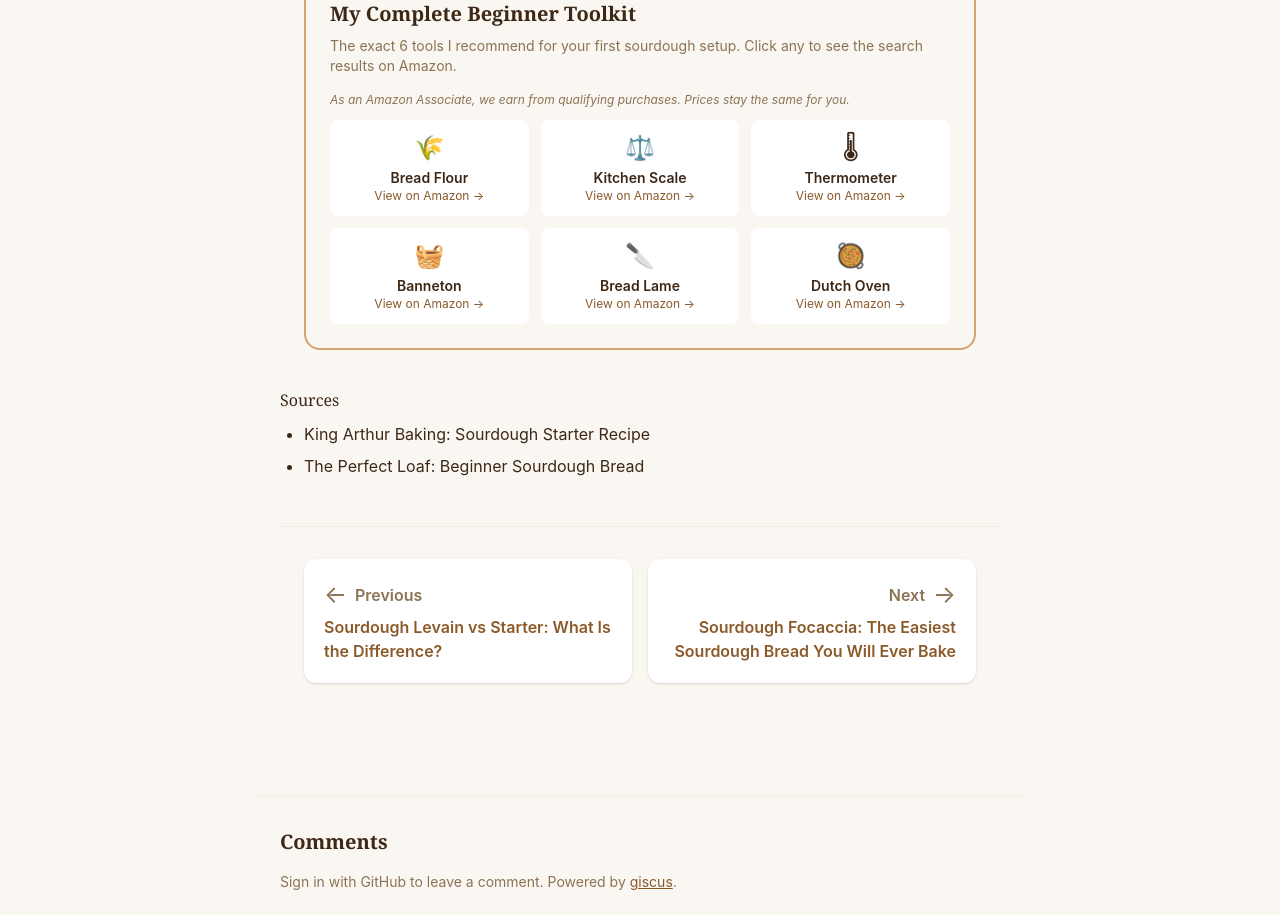
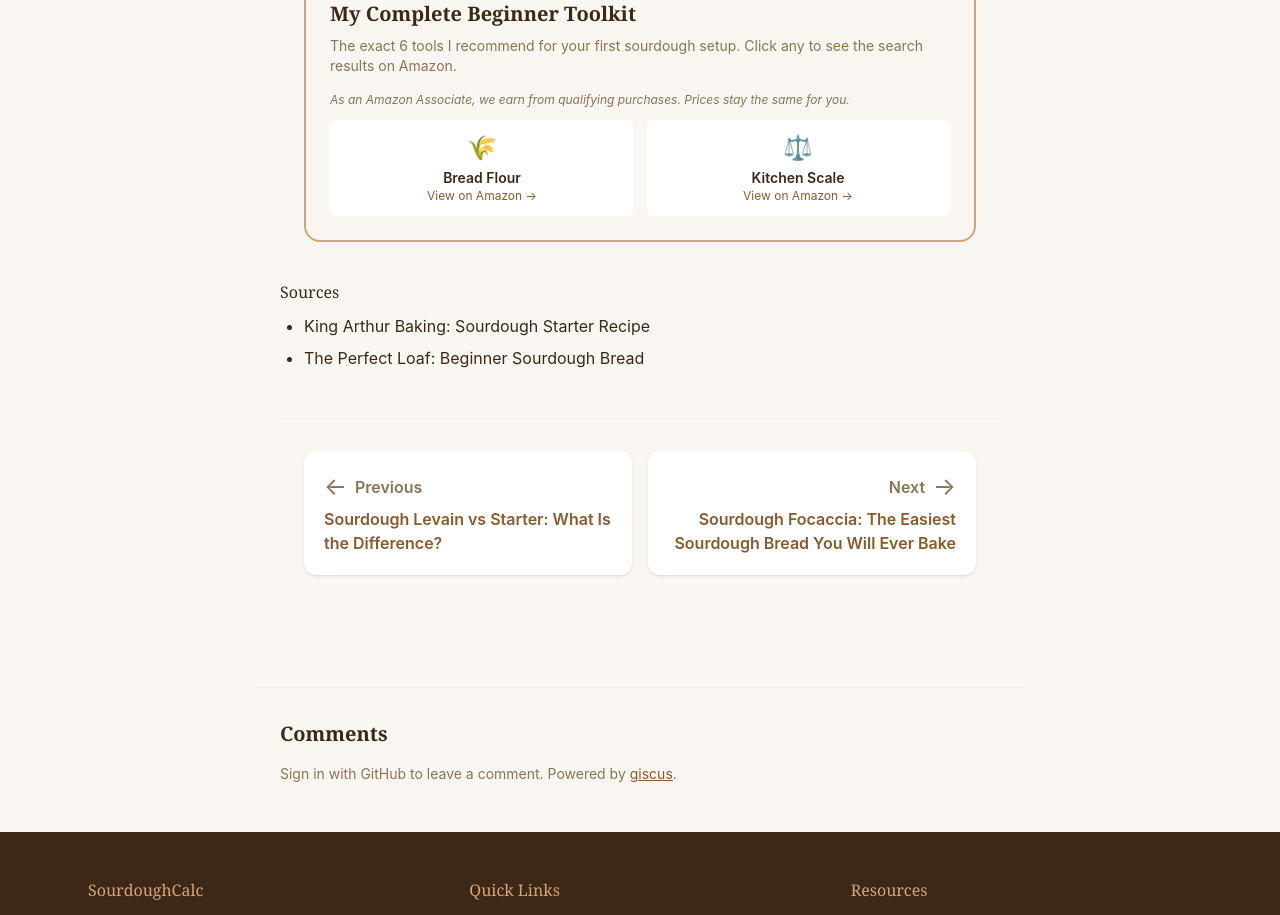
Before and after one commit to TZ005/sourdough-calculator, a Next.js app: page /blog/sourdough-for-beginners in a window 1280 px wide. Shown: the part 5460-6375 px from the top of the page. Built offline with nearby package versions, Linux system fonts and the light colour scheme.

Commit message:
seo: reduce affiliate links to 2 most relevant per blog post

```diff
--- a/app/blog/bakers-percentage/page.tsx
+++ b/app/blog/bakers-percentage/page.tsx
@@ -198,7 +198,7 @@
         <h3 className="text-xl font-bold mb-2 text-brand-dark">Tools for Baker's Percentage</h3>
         <p className="text-sm text-brand-muted mb-4">To use baker's percentage confidently you only need three things: an accurate scale, a base flour, and a way to track dough temperature.</p>
         <AffiliateDisclosure variant="inline" />
-        <div className="grid grid-cols-1 sm:grid-cols-3 gap-3">
+        <div className="grid grid-cols-1 sm:grid-cols-2 gap-3">
           <AffiliateLink
             href="https://www.amazon.com/s?k=etekcity+kitchen+scale&tag=sourdoughca0a-20"
             productName="Etekcity Kitchen Scale"
@@ -210,17 +210,7 @@
             <div className="font-semibold text-sm text-brand-dark">Kitchen Scale</div>
             <div className="text-xs text-brand-brown">View on Amazon →</div>
           </AffiliateLink>
-          <AffiliateLink
-            href="https://www.amazon.com/s?k=king+arthur+bread+flour&tag=sourdoughca0a-20"
-            productName="King Arthur Bread Flour"
-            source="blog_bakers-percentage"
-            aria-label="View King Arthur Bread Flour on Amazon"
-            className="block p-3 bg-white rounded-lg text-center hover:shadow transition-shadow"
-          >
-            <div className="text-2xl mb-1">🌾</div>
-            <div className="font-semibold text-sm text-brand-dark">Bread Flour</div>
-            <div className="text-xs text-brand-brown">View on Amazon →</div>
-          </AffiliateLink>
+
           <AffiliateLink
             href="https://www.amazon.com/s?k=thermopro+tp19+thermometer&tag=sourdoughca0a-20"
             productName="ThermoPro TP19 Thermometer"
--- a/app/blog/best-flour/page.tsx
+++ b/app/blog/best-flour/page.tsx
@@ -189,7 +189,7 @@
         <h3 className="text-xl font-bold mb-2 text-brand-dark">My Recommended Sourdough Flours</h3>
         <p className="text-sm text-brand-muted mb-4">Once you have the right flour, you'll also need a scale to measure it, a banneton to shape it, and an oven to bake it.</p>
         <AffiliateDisclosure variant="inline" />
-        <div className="grid grid-cols-2 sm:grid-cols-4 gap-3">
+        <div className="grid grid-cols-2 sm:grid-cols-2 gap-3">
           <AffiliateLink
             href="https://www.amazon.com/s?k=king+arthur+bread+flour&tag=sourdoughca0a-20"
             productName="King Arthur Bread Flour"
@@ -212,28 +212,8 @@
             <div className="font-semibold text-sm text-brand-dark">Kitchen Scale</div>
             <div className="text-xs text-brand-brown">View on Amazon →</div>
           </AffiliateLink>
-          <AffiliateLink
-            href="https://www.amazon.com/s?k=banneton+proofing+basket&tag=sourdoughca0a-20"
-            productName="Banneton Proofing Basket"
-            source="blog_best-flour"
-            aria-label="View Banneton Proofing Basket on Amazon"
-            className="block p-3 bg-white rounded-lg text-center hover:shadow transition-shadow"
-          >
-            <div className="text-2xl mb-1">🧺</div>
-            <div className="font-semibold text-sm text-brand-dark">Banneton</div>
-            <div className="text-xs text-brand-brown">View on Amazon →</div>
-          </AffiliateLink>
-          <AffiliateLink
-            href="https://www.amazon.com/s?k=lodge+dutch+oven&tag=sourdoughca0a-20"
-            productName="Lodge Dutch Oven"
-            source="blog_best-flour"
-            aria-label="View Lodge Dutch Oven on Amazon"
-            className="block p-3 bg-white rounded-lg text-center hover:shadow transition-shadow"
-          >
-            <div className="text-2xl mb-1">🥘</div>
-            <div className="font-semibold text-sm text-brand-dark">Dutch Oven</div>
-            <div className="text-xs text-brand-brown">View on Amazon →</div>
-          </AffiliateLink>
+
+
         </div>
       </aside>
       <NextPostNav slug="best-flour" />
--- a/app/blog/bulk-fermentation/page.tsx
+++ b/app/blog/bulk-fermentation/page.tsx
@@ -269,7 +269,7 @@
         <h3 className="text-xl font-bold mb-2 text-brand-dark">Tools for Tracking Bulk Fermentation</h3>
         <p className="text-sm text-brand-muted mb-4">Bulk fermentation is all about temperature control. A good thermometer and scale make the difference between guessing and knowing.</p>
         <AffiliateDisclosure variant="inline" />
-        <div className="grid grid-cols-1 sm:grid-cols-3 gap-3">
+        <div className="grid grid-cols-1 sm:grid-cols-2 gap-3">
           <AffiliateLink
             href="https://www.amazon.com/s?k=thermopro+tp19+thermometer&tag=sourdoughca0a-20"
             productName="ThermoPro TP19 Thermometer"
@@ -292,17 +292,7 @@
             <div className="font-semibold text-sm text-brand-dark">Kitchen Scale</div>
             <div className="text-xs text-brand-brown">View on Amazon →</div>
           </AffiliateLink>
-          <AffiliateLink
-            href="https://www.amazon.com/s?k=lodge+dutch+oven&tag=sourdoughca0a-20"
-            productName="Lodge Dutch Oven"
-            source="blog_bulk-fermentation"
-            aria-label="View Lodge Dutch Oven on Amazon"
-            className="block p-3 bg-white rounded-lg text-center hover:shadow transition-shadow"
-          >
-            <div className="text-2xl mb-1">🥘</div>
-            <div className="font-semibold text-sm text-brand-dark">Dutch Oven</div>
-            <div className="text-xs text-brand-brown">View on Amazon →</div>
-          </AffiliateLink>
+
         </div>
       </aside>
 
--- a/app/blog/shaping-boule/page.tsx
+++ b/app/blog/shaping-boule/page.tsx
@@ -183,7 +183,7 @@
         <h3 className="text-xl font-bold mb-2 text-brand-dark">Tools I Use for Shaping</h3>
         <p className="text-sm text-brand-muted mb-4">The exact tools I recommend for shaping, proofing, and baking sourdough at home.</p>
         <AffiliateDisclosure variant="inline" />
-        <div className="grid grid-cols-1 sm:grid-cols-3 gap-3">
+        <div className="grid grid-cols-1 sm:grid-cols-2 gap-3">
           <AffiliateLink
             href="https://www.amazon.com/s?k=banneton+proofing+basket&tag=sourdoughca0a-20"
             productName="Banneton Proofing Basket"
@@ -206,17 +206,7 @@
             <div className="font-semibold text-sm text-brand-dark">Bread Lame</div>
             <div className="text-xs text-brand-brown">View on Amazon →</div>
           </AffiliateLink>
-          <AffiliateLink
-            href="https://www.amazon.com/s?k=lodge+dutch+oven&tag=sourdoughca0a-20"
-            productName="Lodge Dutch Oven"
-            source="blog_shaping-boule"
-            aria-label="View Lodge Dutch Oven on Amazon"
-            className="block p-3 bg-white rounded-lg text-center hover:shadow transition-shadow"
-          >
-            <div className="text-2xl mb-1">🥘</div>
-            <div className="font-semibold text-sm text-brand-dark">Dutch Oven</div>
-            <div className="text-xs text-brand-brown">View on Amazon →</div>
-          </AffiliateLink>
+
         </div>
       </aside>
 
--- a/app/blog/sourdough-for-beginners/page.tsx
+++ b/app/blog/sourdough-for-beginners/page.tsx
@@ -179,7 +179,7 @@
         <h3 className="text-xl font-bold mb-2 text-brand-dark">My Complete Beginner Toolkit</h3>
         <p className="text-sm text-brand-muted mb-4">The exact 6 tools I recommend for your first sourdough setup. Click any to see the search results on Amazon.</p>
         <AffiliateDisclosure variant="inline" />
-        <div className="grid grid-cols-2 sm:grid-cols-3 gap-3">
+        <div className="grid grid-cols-2 gap-3">
           <AffiliateLink
             href="https://www.amazon.com/s?k=king+arthur+bread+flour&tag=sourdoughca0a-20"
             productName="King Arthur Bread Flour"
@@ -202,50 +202,10 @@
             <div className="font-semibold text-sm text-brand-dark">Kitchen Scale</div>
             <div className="text-xs text-brand-brown">View on Amazon →</div>
           </AffiliateLink>
-          <AffiliateLink
-            href="https://www.amazon.com/s?k=thermopro+tp19+thermometer&tag=sourdoughca0a-20"
-            productName="ThermoPro TP19 Thermometer"
-            source="blog_sourdough-for-beginners"
-            aria-label="View ThermoPro TP19 Thermometer on Amazon"
-            className="block p-3 bg-white rounded-lg text-center hover:shadow transition-shadow"
-          >
-            <div className="text-2xl mb-1">🌡</div>
-            <div className="font-semibold text-sm text-brand-dark">Thermometer</div>
-            <div className="text-xs text-brand-brown">View on Amazon →</div>
-          </AffiliateLink>
-          <AffiliateLink
-            href="https://www.amazon.com/s?k=banneton+proofing+basket&tag=sourdoughca0a-20"
-            productName="Banneton Proofing Basket"
-            source="blog_sourdough-for-beginners"
-            aria-label="View Banneton Proofing Basket on Amazon"
-            className="block p-3 bg-white rounded-lg text-center hover:shadow transition-shadow"
-          >
-            <div className="text-2xl mb-1">🧺</div>
-            <div className="font-semibold text-sm text-brand-dark">Banneton</div>
-            <div className="text-xs text-brand-brown">View on Amazon →</div>
-          </AffiliateLink>
-          <AffiliateLink
-            href="https://www.amazon.com/s?k=sourdough+bread+lame&tag=sourdoughca0a-20"
-            productName="Sourdough Bread Lame"
-            source="blog_sourdough-for-beginners"
-            aria-label="View Sourdough Bread Lame on Amazon"
-            className="block p-3 bg-white rounded-lg text-center hover:shadow transition-shadow"
-          >
-            <div className="text-2xl mb-1">🔪</div>
-            <div className="font-semibold text-sm text-brand-dark">Bread Lame</div>
-            <div className="text-xs text-brand-brown">View on Amazon →</div>
-          </AffiliateLink>
-          <AffiliateLink
-            href="https://www.amazon.com/s?k=lodge+dutch+oven&tag=sourdoughca0a-20"
-            productName="Lodge Dutch Oven"
-            source="blog_sourdough-for-beginners"
-            aria-label="View Lodge Dutch Oven on Amazon"
-            className="block p-3 bg-white rounded-lg text-center hover:shadow transition-shadow"
-          >
-            <div className="text-2xl mb-1">🥘</div>
-            <div className="font-semibold text-sm text-brand-dark">Dutch Oven</div>
-            <div className="text-xs text-brand-brown">View on Amazon →</div>
-          </AffiliateLink>
+
+
+
+
         </div>
       </aside>
       </section>
```
